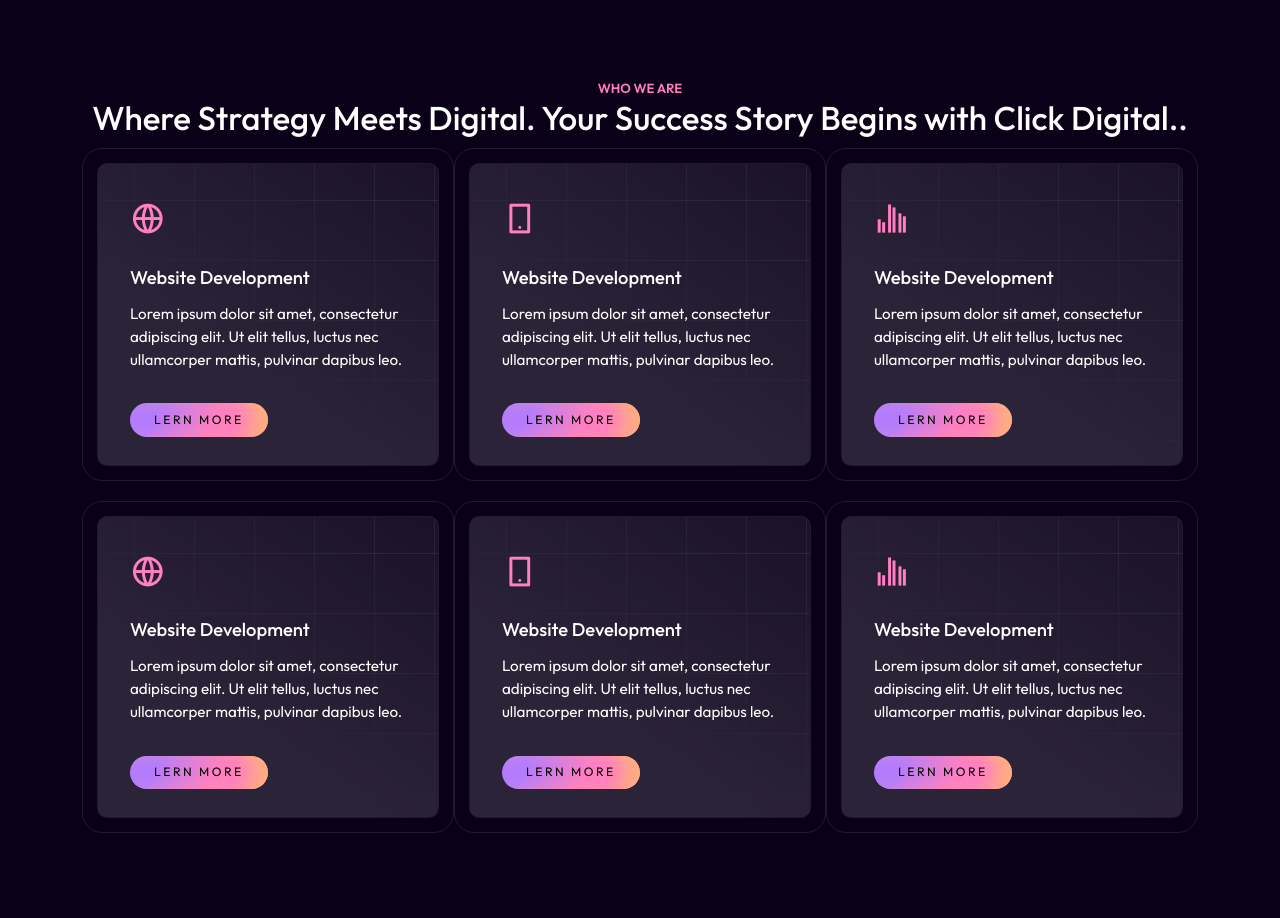
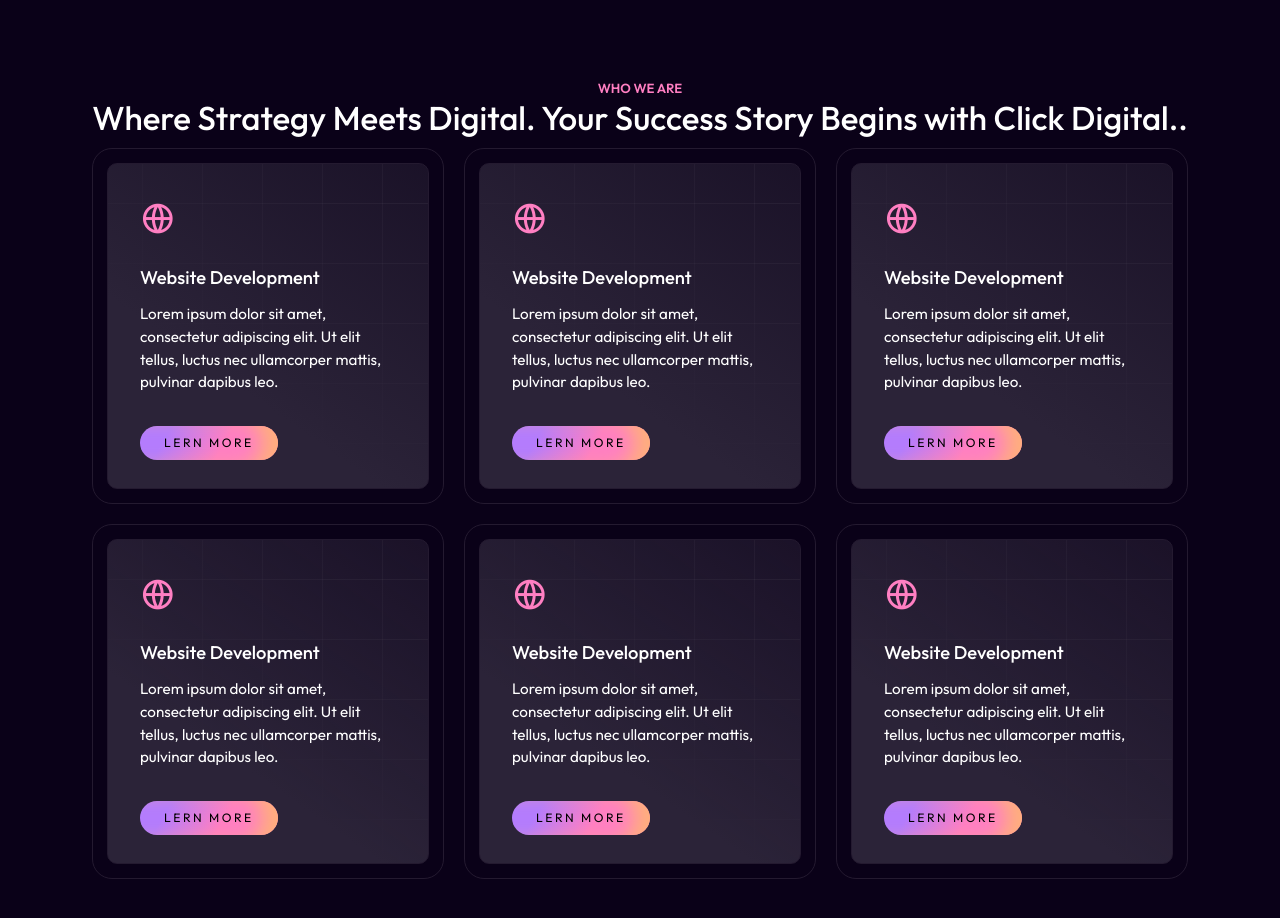
Before and after one commit to RajKoladiya22/ClickDigital, a plain HTML site: page index.html in a window 1280 px wide. Shown: the part 2620-3538 px from the top of the page. Drawn offline with nearby package versions, Linux system fonts and the light colour scheme; files whose address does not match are found by name; a web font is replaced by a local one.

Commit message:
box-margin

```diff
--- a/assets/css/style.scss
+++ b/assets/css/style.scss
@@ -511,7 +511,7 @@ header {
             border-radius: 20px;
             padding: 14px;
             transition: 0.5s;
-            margin: 10px 0;
+            margin: 10px 10px;
 
             .box {
                 border: 1px solid $border-color;
--- a/index.html
+++ b/index.html
@@ -288,7 +288,8 @@
                     <h2>Where Strategy Meets Digital. Your Success Story Begins with Click Digital..</h2>
                 </div>
                 <div class="offer-content col-xxl-12 col-xs-12 col-md-12 d-flex flex-wrap">
-                    <div class="offer-box col-xxl-4 col-xs-12 col-md-6 col-xl-4">
+                    <div class="col-xxl-4 col-xs-12 col-md-6 col-xl-4">
+                        <div class="offer-box ">
                             <div class="box">
                                 <i class="ri-global-line"></i>
                                 <h3>Website Development</h3>
@@ -297,25 +298,9 @@
                                 <button>LERN MORE</button>
                             </div>
                         </div>
-                    <div class="offer-box col-xxl-4 col-xs-12 col-md-6 col-xl-4">
-                        <div class="box">
-                            <i class="ri-smartphone-line"></i>
-                            <h3>Website Development</h3>
-                            <p>Lorem ipsum dolor sit amet, consectetur adipiscing elit. Ut elit tellus, luctus nec
-                                ullamcorper mattis, pulvinar dapibus leo.</p>
-                            <button>LERN MORE</button>
                     </div>
-                    </div>
-                    <div class="offer-box col-xxl-4 col-xs-12 col-md-6 col-xl-4">
-                        <div class="box">
-                            <i class="ri-bar-chart-grouped-line"></i>
-                            <h3>Website Development</h3>
-                            <p>Lorem ipsum dolor sit amet, consectetur adipiscing elit. Ut elit tellus, luctus nec
-                                ullamcorper mattis, pulvinar dapibus leo.</p>
-                            <button>LERN MORE</button>
-                        </div>
-                    </div>
-                    <div class="offer-box col-xxl-4 col-xs-12 col-md-6 col-xl-4">
+                    <div class="col-xxl-4 col-xs-12 col-md-6 col-xl-4">
+                        <div class="offer-box ">
                             <div class="box">
                                 <i class="ri-global-line"></i>
                                 <h3>Website Development</h3>
@@ -324,18 +309,11 @@
                                 <button>LERN MORE</button>
                             </div>
                         </div>
-                    <div class="offer-box col-xxl-4 col-xs-12 col-md-6 col-xl-4">
+                    </div>
+                    <div class="col-xxl-4 col-xs-12 col-md-6 col-xl-4">
+                        <div class="offer-box ">
                             <div class="box">
-                            <i class="ri-smartphone-line"></i>
-                            <h3>Website Development</h3>
-                            <p>Lorem ipsum dolor sit amet, consectetur adipiscing elit. Ut elit tellus, luctus nec
-                                ullamcorper mattis, pulvinar dapibus leo.</p>
-                            <button>LERN MORE</button>
-                        </div>
-                    </div>
-                    <div class="offer-box col-xxl-4 col-xs-12 col-md-6 col-xl-4">
-                        <div class="box">
-                            <i class="ri-bar-chart-grouped-line"></i>
+                                <i class="ri-global-line"></i>
                                 <h3>Website Development</h3>
                                 <p>Lorem ipsum dolor sit amet, consectetur adipiscing elit. Ut elit tellus, luctus nec
                                     ullamcorper mattis, pulvinar dapibus leo.</p>
@@ -343,10 +321,50 @@
                             </div>
                         </div>
                     </div>
+                    <div class="col-xxl-4 col-xs-12 col-md-6 col-xl-4">
+                        <div class="offer-box ">
+                            <div class="box">
+                                <i class="ri-global-line"></i>
+                                <h3>Website Development</h3>
+                                <p>Lorem ipsum dolor sit amet, consectetur adipiscing elit. Ut elit tellus, luctus nec
+                                    ullamcorper mattis, pulvinar dapibus leo.</p>
+                                <button>LERN MORE</button>
+                            </div>
+                        </div>
+                    </div>
+                    <div class="col-xxl-4 col-xs-12 col-md-6 col-xl-4">
+                        <div class="offer-box ">
+                            <div class="box">
+                                <i class="ri-global-line"></i>
+                                <h3>Website Development</h3>
+                                <p>Lorem ipsum dolor sit amet, consectetur adipiscing elit. Ut elit tellus, luctus nec
+                                    ullamcorper mattis, pulvinar dapibus leo.</p>
+                                <button>LERN MORE</button>
+                            </div>
+                        </div>
+                    </div>
+                    <div class="col-xxl-4 col-xs-12 col-md-6 col-xl-4">
+                        <div class="offer-box ">
+                            <div class="box">
+                                <i class="ri-global-line"></i>
+                                <h3>Website Development</h3>
+                                <p>Lorem ipsum dolor sit amet, consectetur adipiscing elit. Ut elit tellus, luctus nec
+                                    ullamcorper mattis, pulvinar dapibus leo.</p>
+                                <button>LERN MORE</button>
+                            </div>
+                        </div>
+                    </div>
+
+                    </div>
             </div>
         </div>
     </section>
     <!-- ---What-We-Offer-end--- -->
+    <section class="Experience">
+        <div class="container">
+            <div class="row"></div>
+        </div>
+    </section>
 
 
     <script src=" ./assets/js/bootstrap.bundle.min.js"></script>
```
Also changed, not shown: assets/css/style.css, 1 other file. Lines whose indentation alone changed are shown as unchanged.
